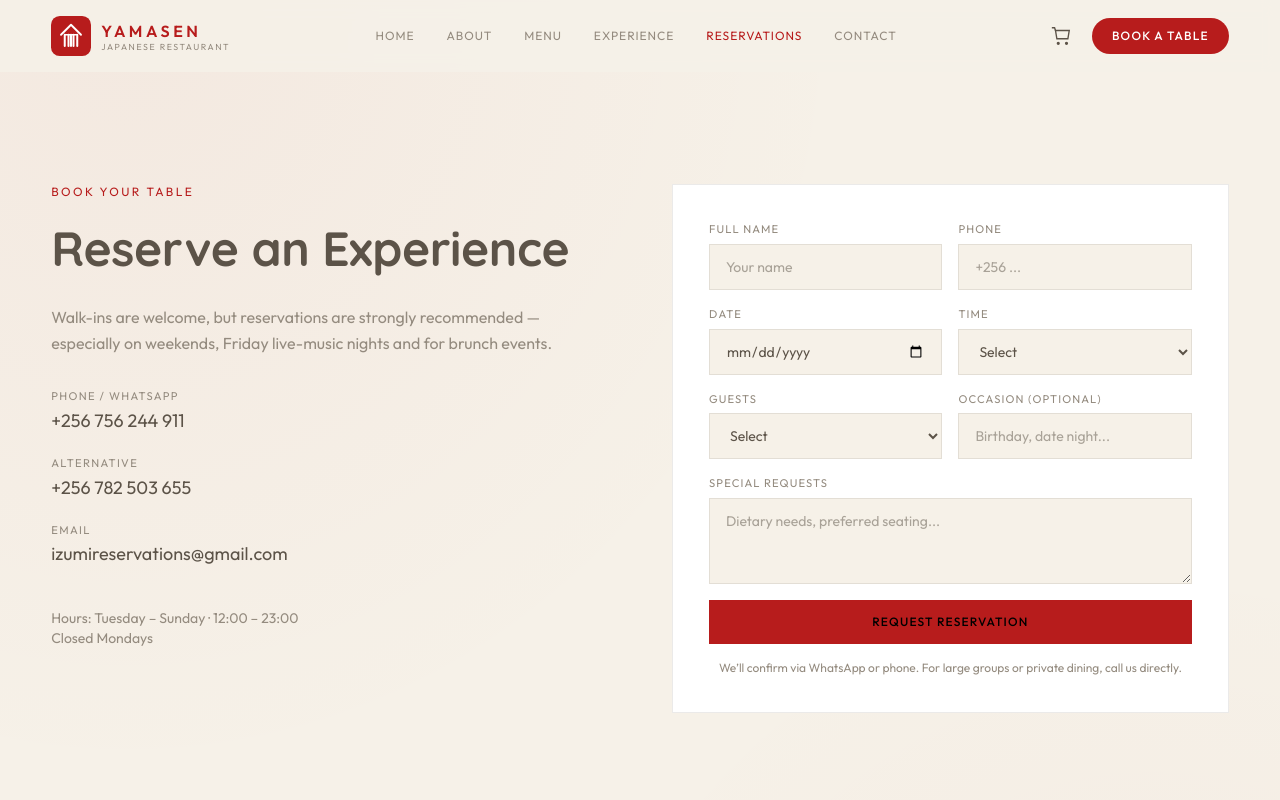
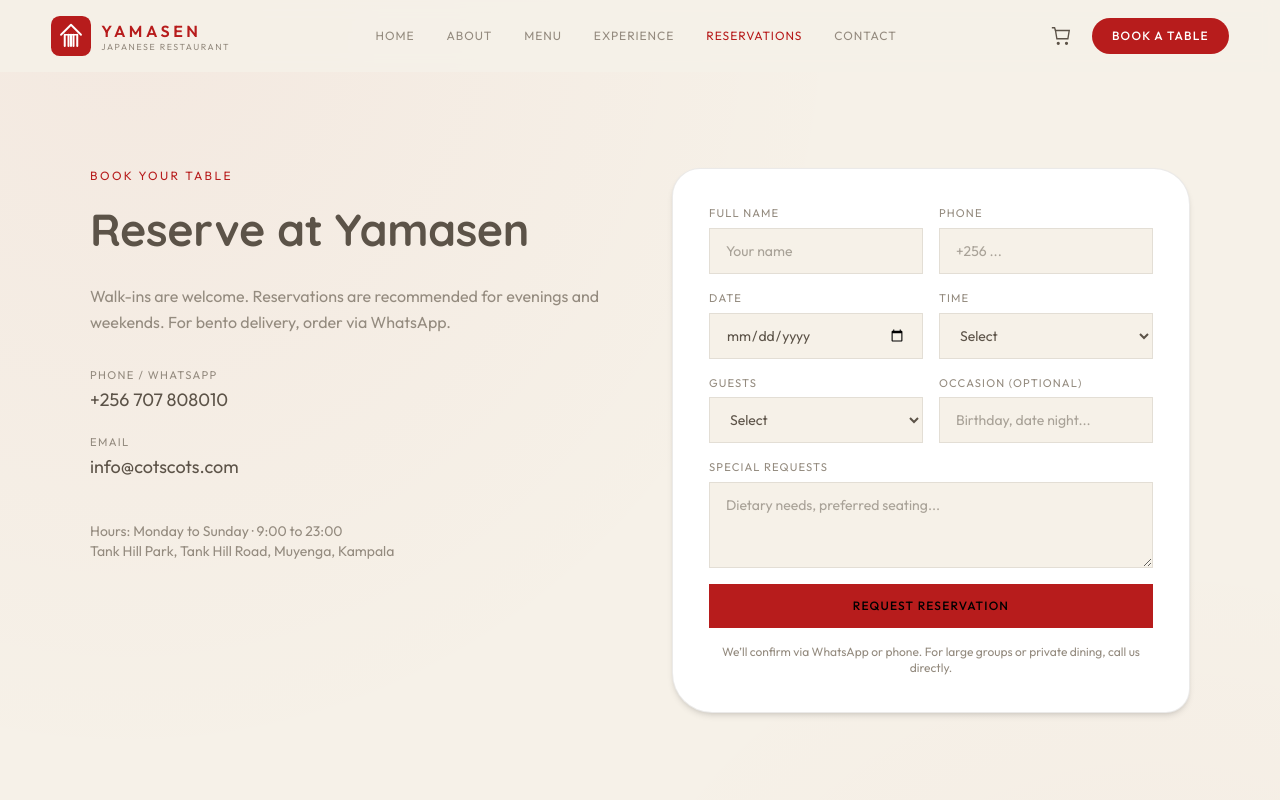
Before and after one commit to DaviesMenace1/izumi-restaurant-lounge, a Next.js app: page /reservations in a window 1280 px wide. Shown: the top 800 px of the page. Built offline with nearby package versions, Linux system fonts and the light colour scheme.

Commit message:
Reservations page rebranded to Yamasen contacts

```diff
--- a/src/app/reservations/page.tsx
+++ b/src/app/reservations/page.tsx
@@ -3,59 +3,53 @@ import ReservationForm from "@/components/ReservationForm";
 
 export const metadata: Metadata = {
   title: "Reservations",
-  description: "Book a table at Izumi Restaurant & Lounge, Kololo Kampala. WhatsApp or call us.",
+  description:
+    "Book a table at Yamasen Japanese Restaurant, Tank Hill Park, Muyenga. Call or WhatsApp +256 707 808010.",
 };
 
 export default function ReservationsPage() {
   return (
     <div className="pt-[72px]">
-      <section className="py-20 md:py-28">
-        <div className="mx-auto max-w-[1200px] w-[92%]">
+      <section className="py-16 md:py-24">
+        <div className="mx-auto max-w-[1100px] w-[92%]">
           <div className="grid lg:grid-cols-2 gap-12 lg:gap-16">
             <div>
-              <p className="text-xs tracking-[0.2em] uppercase text-[var(--gold)] mb-3">Book Your Table</p>
-              <h1 className="font-[family-name:var(--font-cormorant)] text-[clamp(2.2rem,4vw,3rem)] font-medium mb-5">
-                Reserve an Experience
+              <p className="text-xs tracking-[0.2em] uppercase text-[#b71c1c] mb-3">Book Your Table</p>
+              <h1 className="text-[clamp(2rem,4vw,2.8rem)] font-bold mb-5">
+                Reserve at Yamasen
               </h1>
               <p className="text-[var(--text-muted)] mb-8 leading-relaxed">
-                Walk-ins are welcome, but reservations are strongly recommended — especially on weekends,
-                Friday live-music nights and for brunch events.
+                Walk-ins are welcome. Reservations are recommended for evenings and weekends.
+                For bento delivery, order via WhatsApp.
               </p>
 
               <div className="space-y-5">
-                <a href="tel:+256756244911" className="block group">
+                <a href="tel:+256707808010" className="block group">
                   <span className="block text-[0.7rem] tracking-[0.12em] uppercase text-[var(--text-muted)] mb-0.5">
                     Phone / WhatsApp
                   </span>
-                  <span className="text-lg group-hover:text-[var(--gold)] transition-colors">
-                    +256 756 244 911
+                  <span className="text-lg group-hover:text-[#b71c1c] transition-colors">
+                    +256 707 808010
                   </span>
                 </a>
-                <a href="tel:+256782503655" className="block group">
-                  <span className="block text-[0.7rem] tracking-[0.12em] uppercase text-[var(--text-muted)] mb-0.5">
-                    Alternative
-                  </span>
-                  <span className="text-lg group-hover:text-[var(--gold)] transition-colors">
-                    +256 782 503 655
-                  </span>
-                </a>
-                <a href="mailto:izumireservations@gmail.com" className="block group">
+                <a href="mailto:info@cotscots.com" className="block group">
                   <span className="block text-[0.7rem] tracking-[0.12em] uppercase text-[var(--text-muted)] mb-0.5">
                     Email
                   </span>
-                  <span className="text-lg group-hover:text-[var(--gold)] transition-colors">
-                    izumireservations@gmail.com
+                  <span className="text-lg group-hover:text-[#b71c1c] transition-colors">
+                    info@cotscots.com
                   </span>
                 </a>
               </div>
 
               <p className="mt-10 text-sm text-[var(--text-muted)]">
-                Hours: Tuesday – Sunday · 12:00 – 23:00<br />
-                Closed Mondays
+                Hours: Monday to Sunday · 9:00 to 23:00
+                <br />
+                Tank Hill Park, Tank Hill Road, Muyenga, Kampala
               </p>
             </div>
 
-            <div className="bg-[var(--bg-card)] border border-[var(--border)] p-7 md:p-9">
+            <div className="bg-white border border-[var(--border)] p-7 md:p-9 blob-card shadow-md">
               <ReservationForm />
             </div>
           </div>
```
